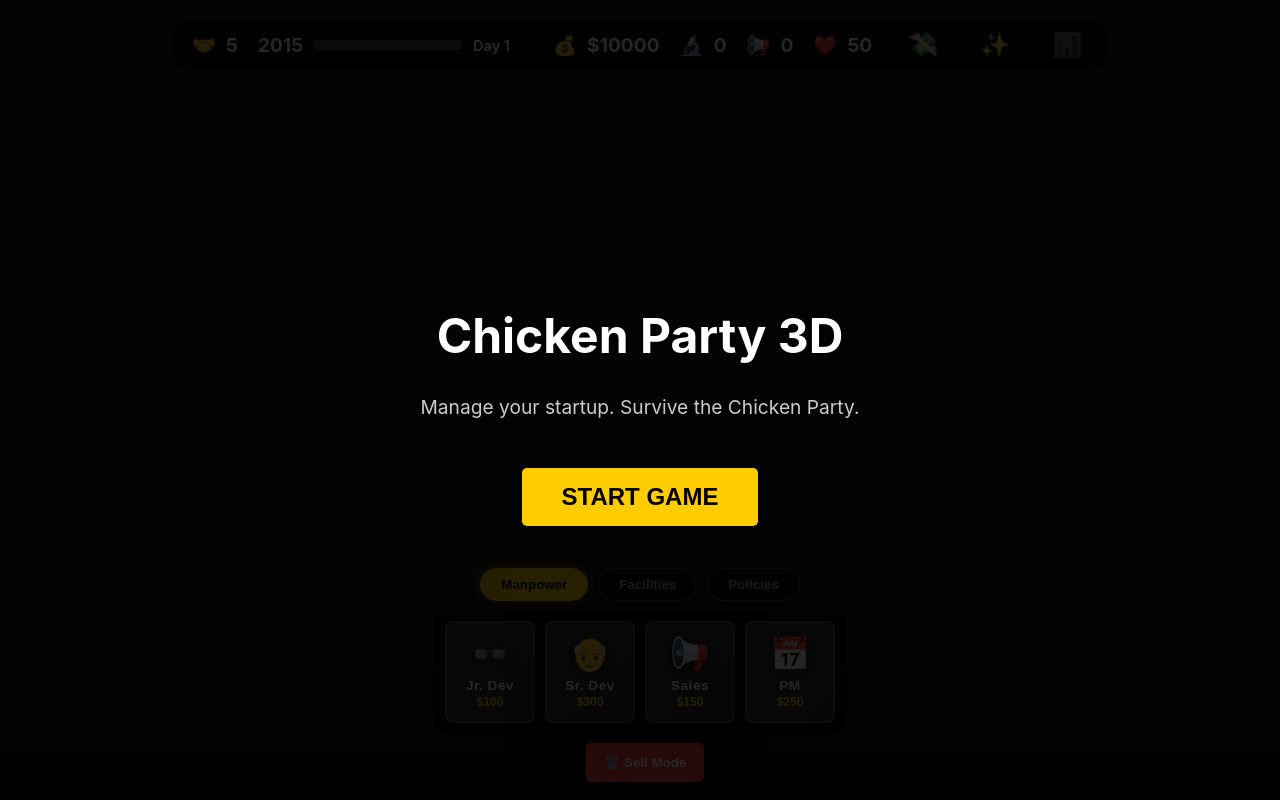
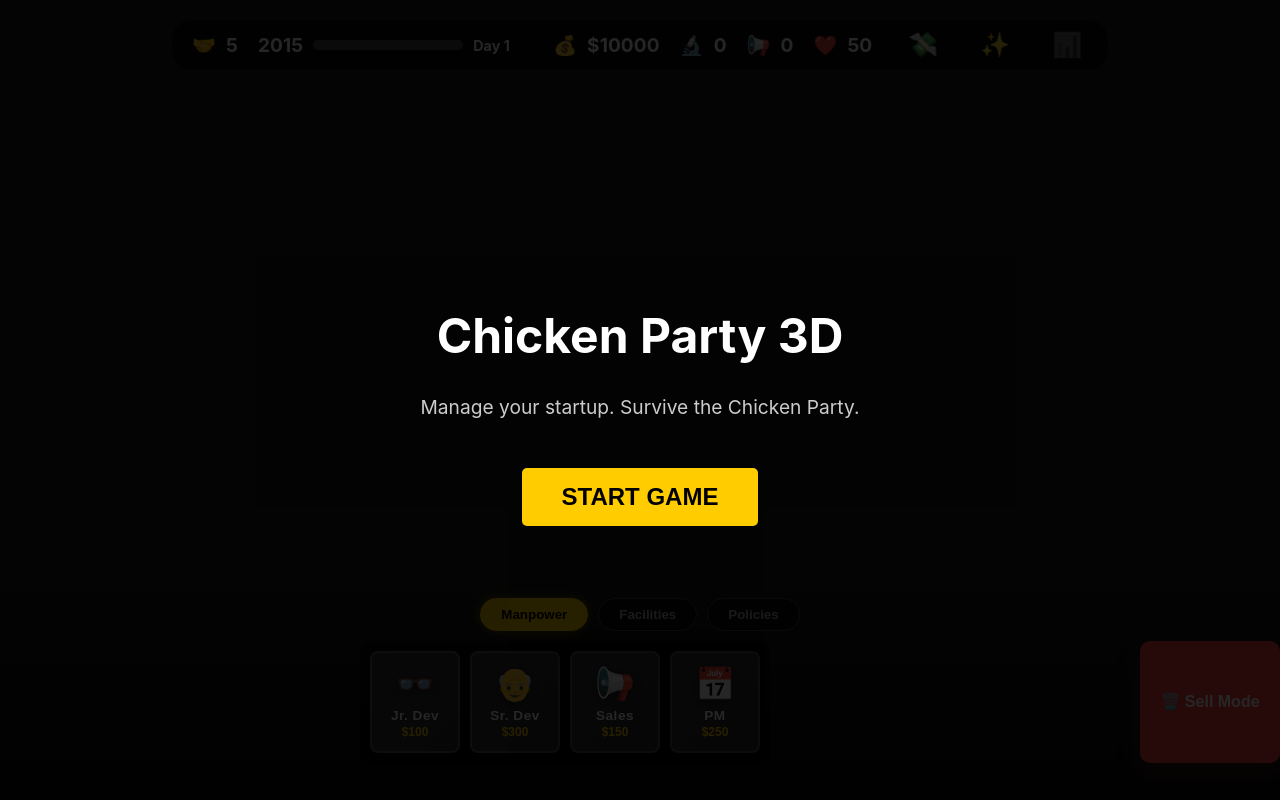
Before and after one commit to penpen72/chicken_party, a plain HTML site: page index.html in a window 1280 px wide. Drawn offline with nearby package versions, Linux system fonts and the light colour scheme.

Commit message:
Move sell mode button into build area

```diff
--- a/index.html
+++ b/index.html
@@ -84,6 +84,8 @@
                     <button class="tab-btn" data-tab="policies">Policies</button>
                 </div>
 
+                <!-- Build Row combines build options and sell mode control -->
+                <div id="build-row">
                     <!-- Tab Content Areas -->
                     <div id="tab-content">
                         <!-- Manpower Tab -->
@@ -162,9 +164,8 @@
                         </div>
                     </div>
 
-                <!-- Global Controls -->
-                <div id="controls">
-                    <button id="delete-mode-btn">🗑️ Sell Mode</button>
+                    <!-- Sell Mode Control -->
+                    <button id="delete-mode-btn" class="sell-mode-btn">🗑️ Sell Mode</button>
                 </div>
             </div>
 
--- a/src/style.css
+++ b/src/style.css
@@ -136,6 +136,7 @@ body {
   width: 100%;
   display: flex;
   justify-content: center;
+  flex: 1;
 }
 
 .tab-pane {
@@ -316,23 +317,35 @@ body {
   color: #000;
 }
 
-#controls {
-  background: rgba(0, 0, 0, 0.7);
-  padding: 10px;
-  border-radius: 10px;
-  backdrop-filter: blur(5px);
-  margin-left: 10px;
+#build-row {
+  display: flex;
+  align-items: stretch;
+  gap: 10px;
+  width: 100%;
+  justify-content: center;
 }
+
 
 #delete-mode-btn {
   background: var(--danger-color);
   color: white;
   border: none;
   padding: 12px 18px;
-  border-radius: 5px;
+  border-radius: 10px;
   cursor: pointer;
-  font-weight: 600;
+  font-weight: 700;
   transition: all 0.3s ease;
+  align-self: stretch;
+  min-width: 140px;
+  box-shadow: 0 10px 25px rgba(255, 68, 68, 0.2);
+}
+
+.sell-mode-btn {
+  display: flex;
+  align-items: center;
+  justify-content: center;
+  gap: 10px;
+  font-size: 1rem;
 }
 
 #delete-mode-btn:hover {
@@ -662,6 +675,16 @@ body {
 
   .progress-bar-bg {
     width: 100px;
+  }
+
+  #build-row {
+    flex-direction: column;
+    align-items: center;
+  }
+
+  #delete-mode-btn {
+    width: 100%;
+    min-width: auto;
   }
 
   /* Bottom bar adjustments */
```
Lines whose indentation alone changed are shown as unchanged.
